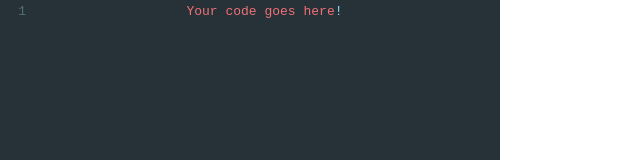
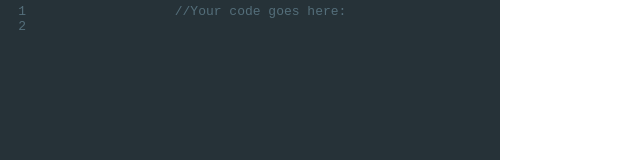
Before and after one commit to HeinrichBoese/codingclash, a React (Create React App) app: page / in a window 1280 px wide. Shown: the top 160 px of the page, without its empty margins (0-640 px from the left). Built offline with nearby package versions, Linux system fonts and the light colour scheme.

Commit message:
added comment and newline to default value

```diff
--- a/src/components/CodeEditAndRun.jsx
+++ b/src/components/CodeEditAndRun.jsx
@@ -1,6 +1,6 @@
 import React, { useState, useRef } from "react";
 
-import Button from '@material-ui/core/Button';
+import Button from "@material-ui/core/Button";
 
 import "codemirror/lib/codemirror.css";
 import "codemirror/theme/material.css";
@@ -8,9 +8,8 @@ import { Controlled as CodeMirror } from "react-codemirror2";
 require("codemirror/mode/xml/xml");
 require("codemirror/mode/javascript/javascript");
 
-
 export default function CodeEditAndRun(props) {
-  const [code, setCode] = useState(`Your code goes here!`);
+  const [code, setCode] = useState(`//Your code goes here: \n`);
   const iframeRef = useRef(null);
 
   return (
@@ -26,7 +25,11 @@ export default function CodeEditAndRun(props) {
         }}
         onBeforeChange={(editor, data, value) => setCode(value)}
       />
-      <Button variant="contained" color="primary" style={{marginTop: 5, float: 'right'}}>
+      <Button
+        variant="contained"
+        color="primary"
+        style={{ marginTop: 5, float: "right" }}
+      >
         Run
       </Button>
       <iframe
```
